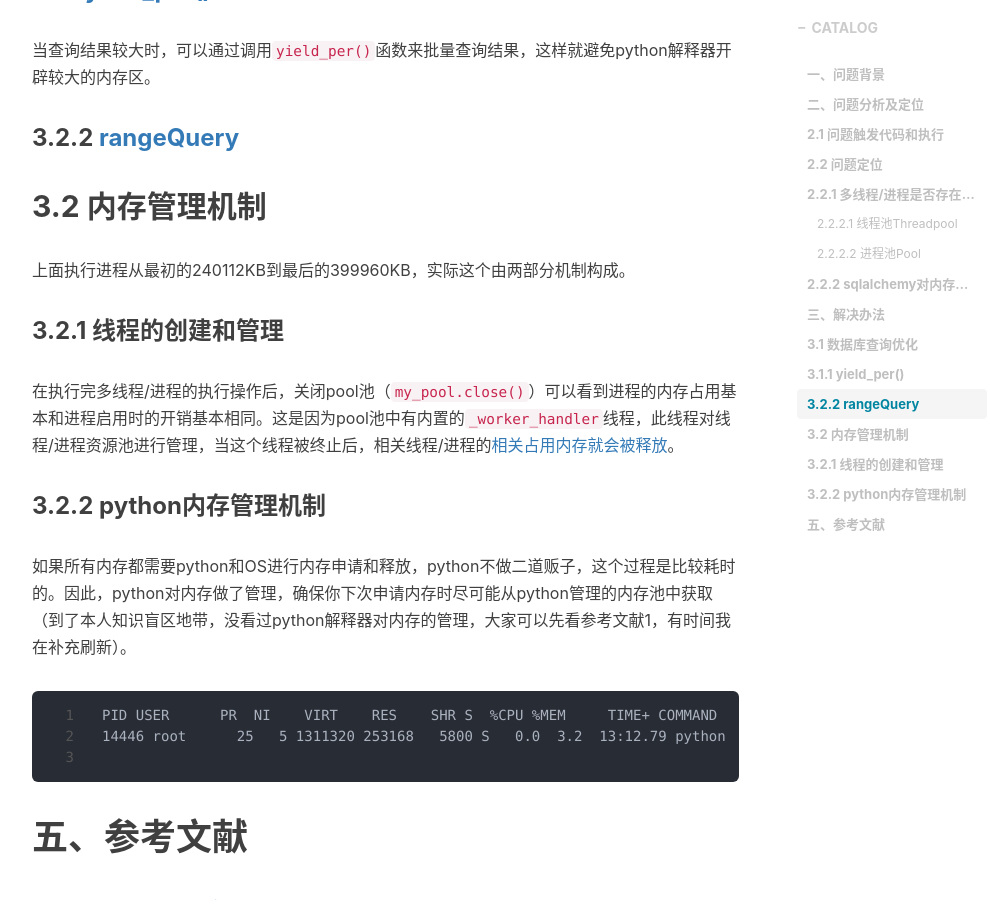
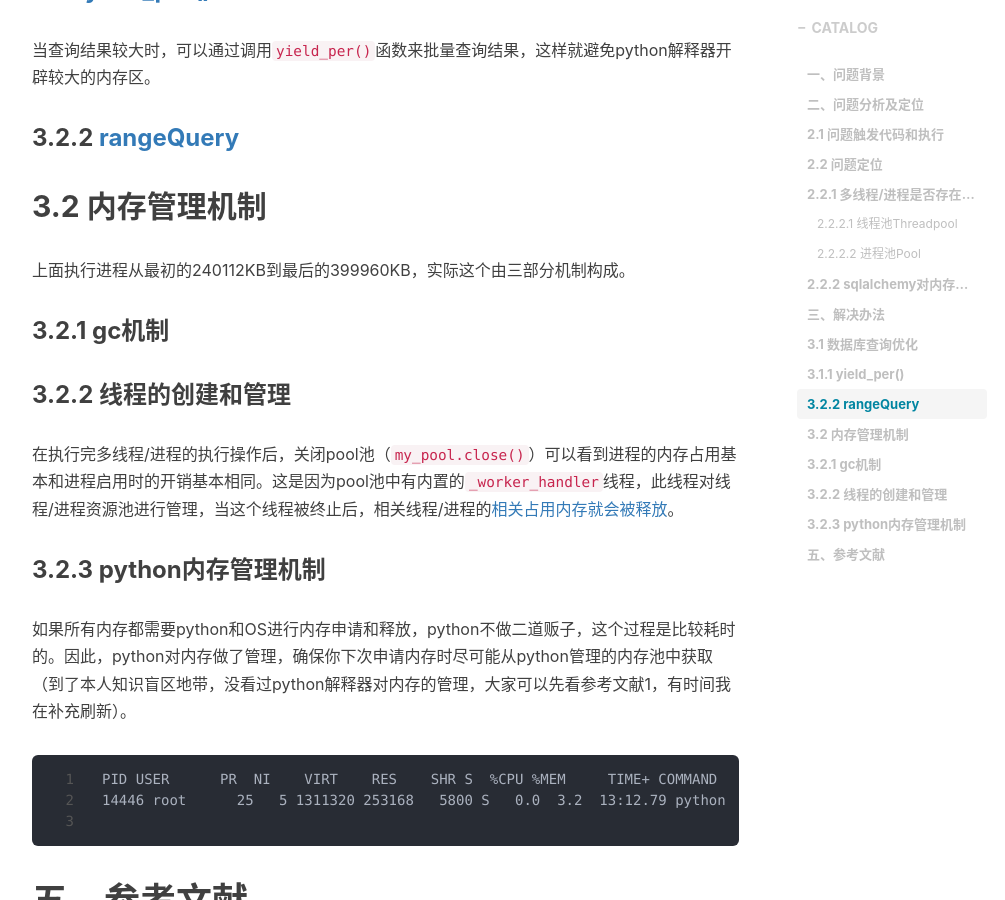
Before and after one commit to shihai1991/shihai1991.github.io, a Jekyll site: the page built from _posts/2022-09-20-multiprocessing-sqlalchemy.md, in a window 1280 px wide and 900 px high, scrolled down 6023 px. Shown: the whole window, without its empty margins (233-1238 px from the left). Built offline with Jekyll 4.4.1, drawn with Linux system fonts in a browser that asks for light colours; nearby versions of some CDN libraries; comment, search, counter and statistics services are not loaded.

Commit message:
Update 2022-09-20-multiprocessing-sqlalchemy.md

````diff
--- a/_posts/2022-09-20-multiprocessing-sqlalchemy.md
+++ b/_posts/2022-09-20-multiprocessing-sqlalchemy.md
@@ -209,12 +209,14 @@ while True:
 ### 3.2.2 [rangeQuery](https://github.com/sqlalchemy/sqlalchemy/wiki/RangeQuery-and-WindowedRangeQuery)
 
 ## 3.2 内存管理机制
-上面执行进程从最初的240112KB到最后的399960KB，实际这个由两部分机制构成。
+上面执行进程从最初的240112KB到最后的399960KB，实际这个由三部分机制构成。
 
-### 3.2.1 线程的创建和管理
+### 3.2.1 gc机制
+
+### 3.2.2 线程的创建和管理
 在执行完多线程/进程的执行操作后，关闭pool池（`my_pool.close()`）可以看到进程的内存占用基本和进程启用时的开销基本相同。这是因为pool池中有内置的`_worker_handler`线程，此线程对线程/进程资源池进行管理，当这个线程被终止后，相关线程/进程的[相关占用内存就会被释放](https://docs.python.org/3/library/multiprocessing.html#multiprocessing.pool.ThreadPool)。
 
-### 3.2.2 python内存管理机制
+### 3.2.3 python内存管理机制
 如果所有内存都需要python和OS进行内存申请和释放，python不做二道贩子，这个过程是比较耗时的。因此，python对内存做了管理，确保你下次申请内存时尽可能从python管理的内存池中获取（到了本人知识盲区地带，没看过python解释器对内存的管理，大家可以先看参考文献1，有时间我在补充刷新）。
 ```
 PID USER      PR  NI    VIRT    RES    SHR S  %CPU %MEM     TIME+ COMMAND
````
